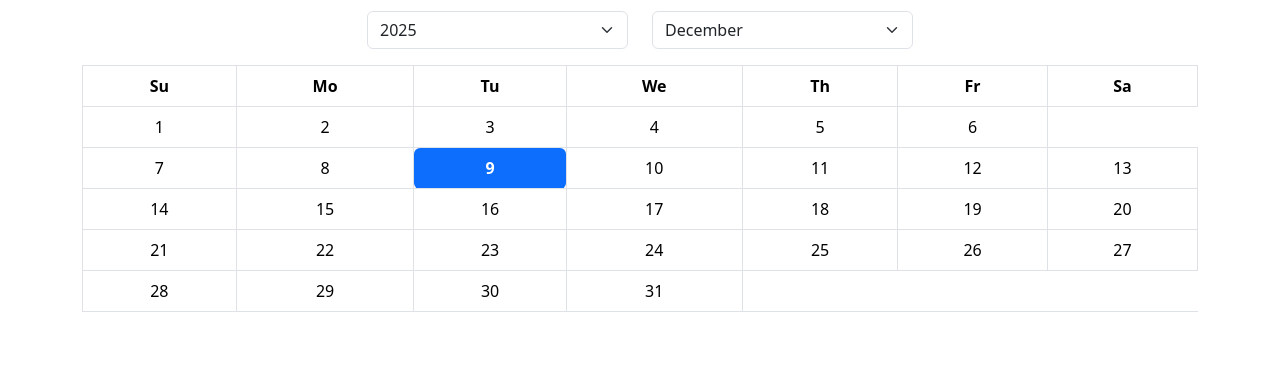
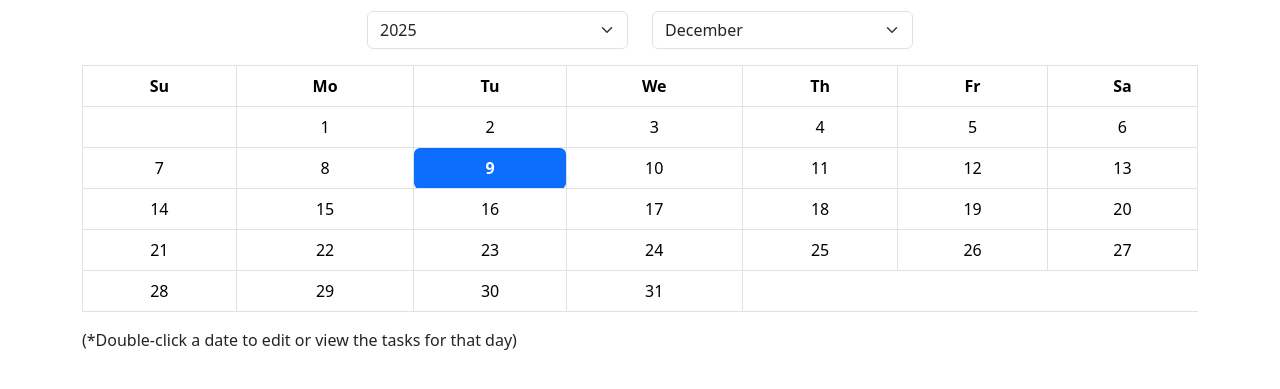
Before and after one commit to Aiden11119/dailyexpense, a plain HTML site: page index.html in a window 1280 px wide. Shown: the part 77-466 px from the top of the page. Drawn offline with nearby package versions, Linux system fonts and the light colour scheme.

Commit message:
add tips

```diff
--- a/index.html
+++ b/index.html
@@ -49,6 +49,10 @@
         </div>
 
         <div id="calendar"></div>
+
+        <div class="tip">
+             (*Double-click a date to edit or view the tasks for that day)
+        </div>
     </div>
 
 
@@ -90,6 +94,12 @@
         `;
 
         // 空白格
+        for (let i = 0; i < firstDay; i++) {
+        html += "<td></td>";
+        }
+
+
+        //开始填日期
         for (let d = 1; d <= daysInMonth; d++) {
          if ((firstDay + d - 1) % 7 === 0) html += "</tr><tr>";
 
```
